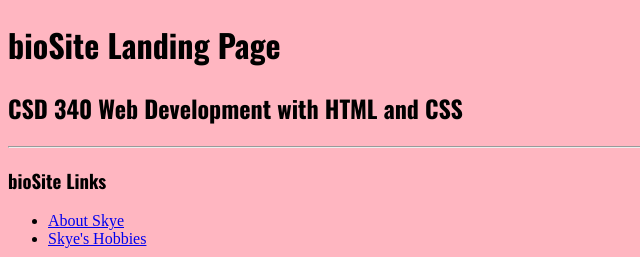
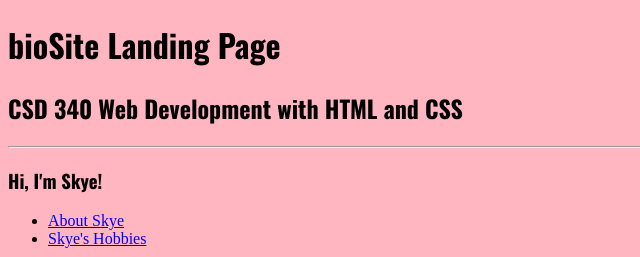
Before and after one commit to stewart-ronald/bioSite, a plain HTML site: page index.html in a window 1280 px wide. Shown: the top 257 px of the page, 0-640 px from the left. Drawn offline with nearby package versions, Linux system fonts and the light colour scheme.

Commit message:
Update index.html

```diff
--- a/index.html
+++ b/index.html
@@ -12,7 +12,7 @@
         <h1> bioSite Landing Page </h1>
         <h2> CSD 340 Web Development with HTML and CSS </h2>
         <hr>
-        <h3> bioSite Links </h3>
+        <h3> Hi, I'm Skye!</h3>
         <ul>
           <li>
             <a href=aboutPage.html>About Skye</a>
```
